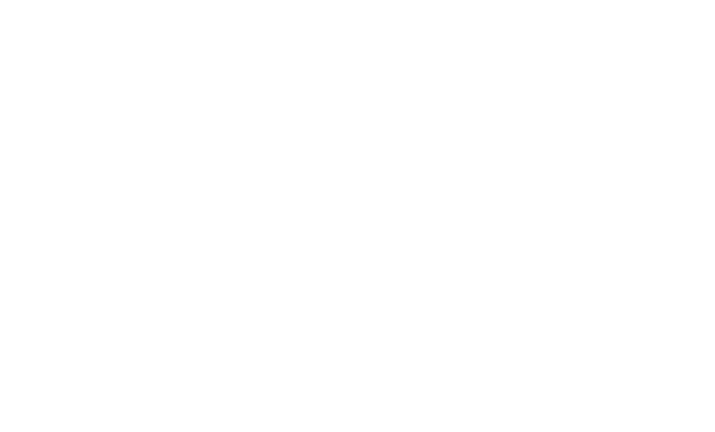
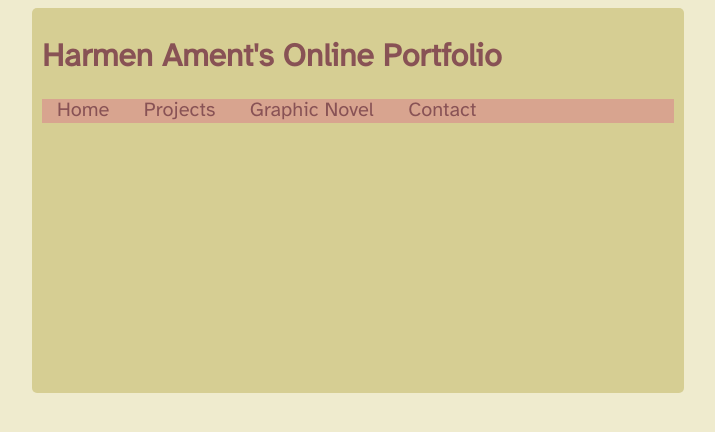
Before and after one commit to ClockworkVulpine/ClockworkVulpine.github.io, a plain HTML site: page comic.html in a window 1280 px wide. Shown: the whole page, without its empty margins (282-997 px from the left). Drawn offline with Linux system fonts and the light colour scheme.

Commit message:
Created base of website

```diff
--- a/comic.html
+++ b/comic.html
@@ -0,0 +1,17 @@
+<!DOCTYPE html>
+<html>
+<head>
+<link rel="stylesheet" href="style.css">
+</head>
+<body>
+<div class="maincontainer">
+<h1>Harmen Ament's Online Portfolio</h1>
+<ul class="navbar">
+<li class="menu"><a href="index.html">Home</a></li>
+<li class="menu"><a href="projects.html">Projects</a></li>
+<li class="menu"><a href="comic.html">Graphic Novel</a></li>
+<li class="menu"><a href="contact.html">Contact</a></li>
+</ul>
+<p><br><br><br><br><br><br><br><br><br><br><br><br>
+</div>
+</body>
--- a/style.css
+++ b/style.css
@@ -6,7 +6,7 @@
 body {
 	font-family:hyperlegible;
     background-color: #EFEBCE;
-    color: #BB8588;
+    color: #885255;
 }
 
 ul {
```
Also changed, not shown: contact.html (+18 -0 lines), index.html (+0 -1 lines), projects.html (+17 -0 lines), about.html (deleted).
